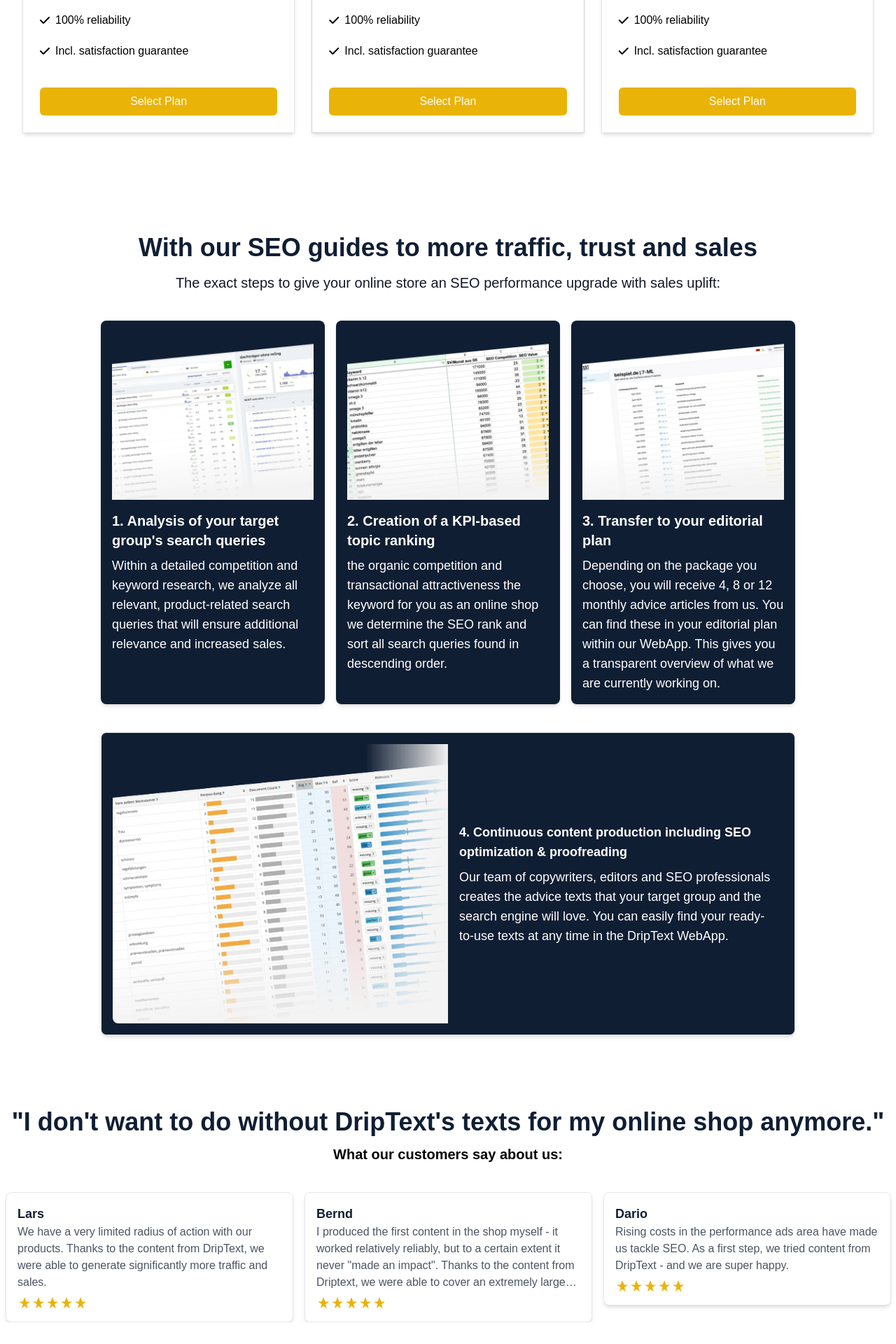
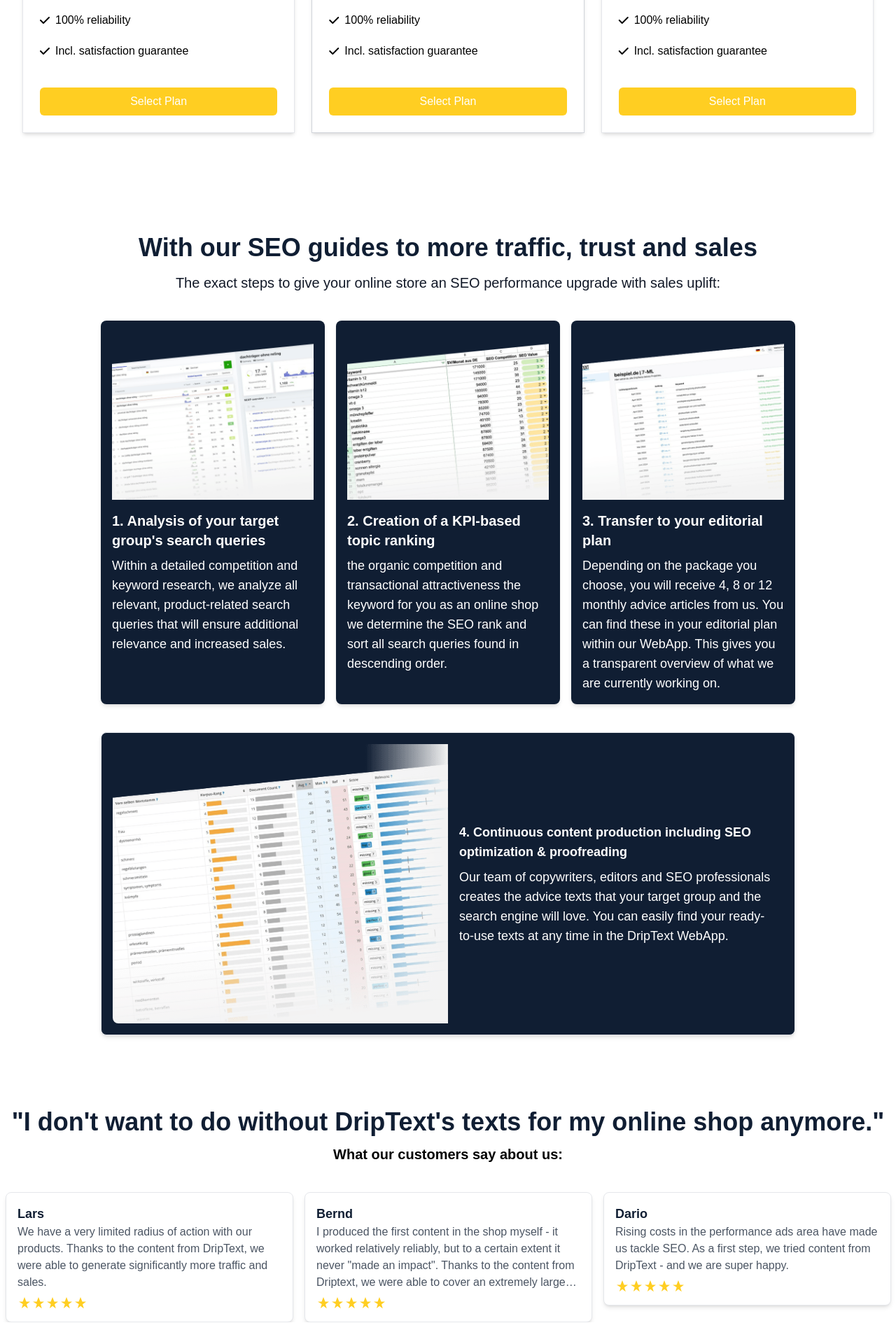
Before and after one commit to maria-anwar/driptext-app, a React (Vite) app: page / in a window 1280 px wide. Shown: the part 4820-6740 px from the top of the page at 70% size. Built offline with nearby package versions, Linux system fonts and the light colour scheme.

Commit message:
collor fixed

```diff
--- a/src/components/Footer.jsx
+++ b/src/components/Footer.jsx
@@ -49,7 +49,7 @@
               className="my-2 w-full px-5 py-3 border border-solid border-neutral-300 bg-transparent bg-clip-padding text-base font-normal text-neutral-700 outline-none placeholder:text-neutral-500"
               placeholder="Enter your email address here"
             />
-            <button className="my-2 px-5 py-3 bg-yellow-600 text-white">
+            <button className="my-2 px-5 py-3 bg-custom-yellow text-white">
               Subscribe
             </button>
           </form>
--- a/src/components/home/AboutUs/AboutUs.jsx
+++ b/src/components/home/AboutUs/AboutUs.jsx
@@ -50,7 +50,7 @@
               <h3 className="text-2xl font-semibold text--[#101E33] mb-2 justify-center">{person.name}</h3>
               <p className="text-sm font-medium text-gray-6000 mb-2">{person.title}</p>
               <p className="text-gray-700 mb-4">{person.details}</p>
-              <div className="absolute bottom-0 left-0 right-0 bg-yellow-400 p-4 shadow-inner transform translate-y-full transition-transform duration-300 group-hover:translate-y-0">
+              <div className="absolute bottom-0 left-0 right-0 bg-custom-yellow p-4 shadow-inner transform translate-y-full transition-transform duration-300 group-hover:translate-y-0">
                 <p className="text-sm text-[#101E33] font-semibold">Achievement:</p>
                 <p className="text-sm text-white">{person.achievement}</p>
               </div>
--- a/src/components/home/Cards/ReviewCarousal.tsx
+++ b/src/components/home/Cards/ReviewCarousal.tsx
@@ -42,7 +42,7 @@
     <p className="text-gray-600 overflow-hidden text-ellipsis" style={{ display: '-webkit-box', WebkitLineClamp: 4, WebkitBoxOrient: 'vertical' }}>{review.comment}</p>
     <div className="flex items-center mt-2">
       {Array.from({ length: review.rating }, (_, index) => (
-        <svg key={index} className="h-5 w-5 text-yellow-500 fill-current" xmlns="http://www.w3.org/2000/svg" viewBox="0 0 20 20">
+        <svg key={index} className="h-5 w-5 text-custom-yellow fill-current" xmlns="http://www.w3.org/2000/svg" viewBox="0 0 20 20">
           <path d="M10 1l2.5 6.5H18l-5 3.8 1.8 6-4.7-3.6L5.9 17l1.8-6L2 7.5h5.5L10 1z"/>
         </svg>
       ))}
--- a/src/components/home/OrderNow/OrderNow.jsx
+++ b/src/components/home/OrderNow/OrderNow.jsx
@@ -10,7 +10,7 @@
             Do you want to become the category king of your niche and finally find the right customers for your products?
             <span className="font-bold text-white">Then start with a free sample text!</span>
           </p>
-          <button className="bg-yellow-500 text-gray-600 font-semibold py-3 px-6 rounded-full shadow-md hover:bg-gray-100 transition duration-300">
+          <button className="bg-custom-yellow text-gray-600 font-semibold py-3 px-6 rounded-full shadow-md hover:bg-gray-100 transition duration-300">
             Order free sample text
           </button>
         </div>
--- a/src/components/home/PaymentSection/Payment.jsx
+++ b/src/components/home/PaymentSection/Payment.jsx
@@ -165,7 +165,7 @@
       </ul>
     </div>
     <div className="mt-4">
-      <button className="bg-yellow-500 text-white py-2 px-4 rounded-md w-full hover:bg-gray-600 transition-colors duration-300 ease-in-out">Select Plan</button>
+      <button className="bg-custom-yellow text-white py-2 px-4 rounded-md w-full hover:bg-gray-600 transition-colors duration-300 ease-in-out">Select Plan</button>
     </div>
   </div>
 );
```
